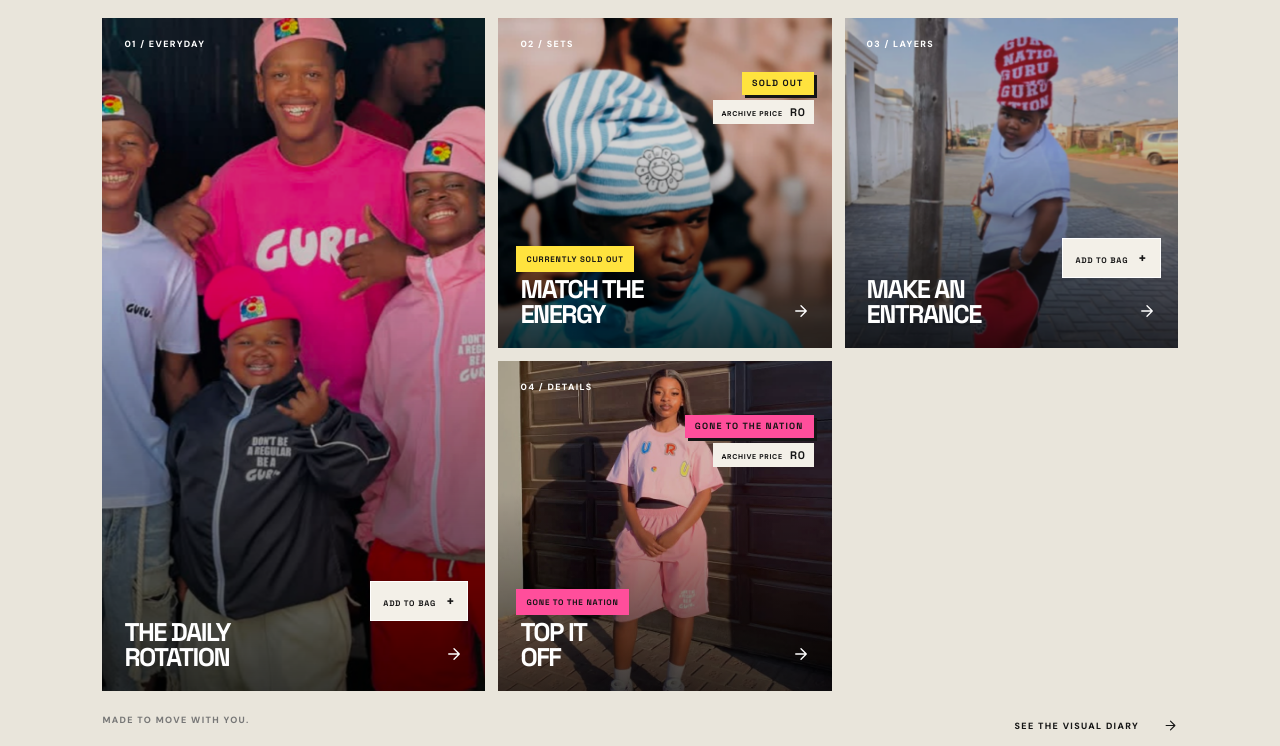
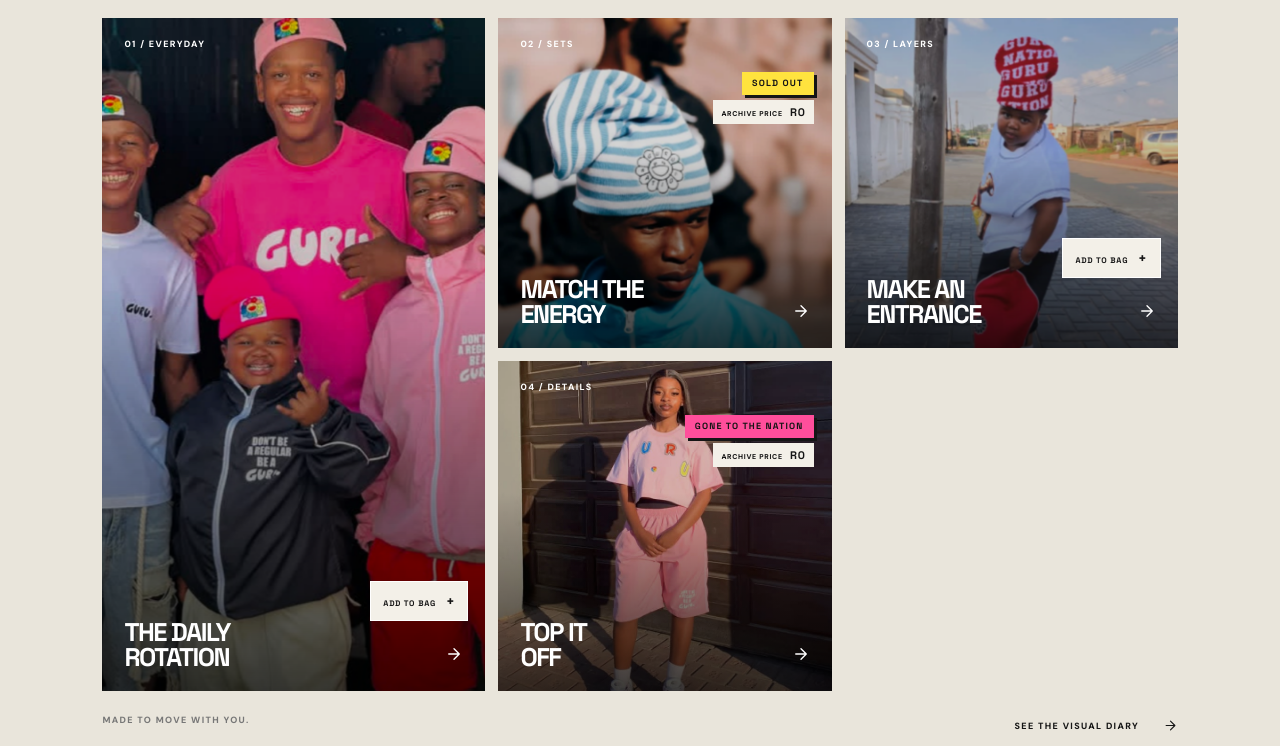
Before and after one commit to kswaagagency/gurunation-demo, a plain HTML site: page index.html in a window 1280 px wide. Shown: the part 2725-3471 px from the top of the page. Drawn offline with Linux system fonts and the light colour scheme.

Commit message:
Remove duplicate sold-out overlays from collection cards

```diff
--- a/index.html
+++ b/index.html
@@ -68,9 +68,9 @@
 <section class="collections" id="collections"><div class="section-head"><div><p class="eyebrow">02 / FIND YOUR EXPRESSION</p><h2>THE <em>LINE-UP.</em></h2></div><p>Everyday comfort.<br>Unmistakable character.</p></div>
 <div class="collection-grid">
 <article class="tile tile-feature" data-product="The Daily Rotation"><img src="IMG_4633.jpeg" alt="Guru Nation everyday streetwear" data-depth><span class="tile-index">01 / EVERYDAY</span><span class="tile-name">THE DAILY<br>ROTATION <b class="arrow-mark"><svg class="icon-arrow" viewBox="0 0 24 24" aria-hidden="true"><path d="M5 12h13M12 5l7 7-7 7"/></svg></b></span><button class="add-to-bag" type="button" data-add="The Daily Rotation">ADD TO BAG <span>+</span></button></article>
-<article class="tile" data-product="Match the Energy"><img src="IMG_4638.jpeg" alt="Guru Nation coordinated tracksuit" data-depth><span class="tile-index">02 / SETS</span><span class="tile-status"><b>SOLD OUT</b><i>ARCHIVE PRICE <strong>R0</strong></i></span><span class="tile-name">MATCH THE<br>ENERGY <b class="arrow-mark"><svg class="icon-arrow" viewBox="0 0 24 24" aria-hidden="true"><path d="M5 12h13M12 5l7 7-7 7"/></svg></b></span><span class="sold-out-note">CURRENTLY SOLD OUT</span></article>
+<article class="tile" data-product="Match the Energy"><img src="IMG_4638.jpeg" alt="Guru Nation coordinated tracksuit" data-depth><span class="tile-index">02 / SETS</span><span class="tile-status"><b>SOLD OUT</b><i>ARCHIVE PRICE <strong>R0</strong></i></span><span class="tile-name">MATCH THE<br>ENERGY <b class="arrow-mark"><svg class="icon-arrow" viewBox="0 0 24 24" aria-hidden="true"><path d="M5 12h13M12 5l7 7-7 7"/></svg></b></span></article>
 <article class="tile" data-product="Make an Entrance"><img src="IMG_4634.jpeg" alt="Guru Nation outerwear" data-depth><span class="tile-index">03 / LAYERS</span><span class="tile-name">MAKE AN<br>ENTRANCE <b class="arrow-mark"><svg class="icon-arrow" viewBox="0 0 24 24" aria-hidden="true"><path d="M5 12h13M12 5l7 7-7 7"/></svg></b></span><button class="add-to-bag" type="button" data-add="Make an Entrance">ADD TO BAG <span>+</span></button></article>
-<article class="tile" data-product="Top It Off"><img src="IMG_4636.jpeg" alt="Guru Nation accessories"><span class="tile-index">04 / DETAILS</span><span class="tile-status tile-status-pink"><b>GONE TO THE NATION</b><i>ARCHIVE PRICE <strong>R0</strong></i></span><span class="tile-name">TOP IT<br>OFF <b class="arrow-mark"><svg class="icon-arrow" viewBox="0 0 24 24" aria-hidden="true"><path d="M5 12h13M12 5l7 7-7 7"/></svg></b></span><span class="sold-out-note sold-out-pink">GONE TO THE NATION</span></article>
+<article class="tile" data-product="Top It Off"><img src="IMG_4636.jpeg" alt="Guru Nation accessories"><span class="tile-index">04 / DETAILS</span><span class="tile-status tile-status-pink"><b>GONE TO THE NATION</b><i>ARCHIVE PRICE <strong>R0</strong></i></span><span class="tile-name">TOP IT<br>OFF <b class="arrow-mark"><svg class="icon-arrow" viewBox="0 0 24 24" aria-hidden="true"><path d="M5 12h13M12 5l7 7-7 7"/></svg></b></span></article>
 </div><div class="grid-note"><span>MADE TO MOVE WITH YOU.</span><a href="#lookbook">SEE THE VISUAL DIARY <b class="arrow-mark"><svg class="icon-arrow" viewBox="0 0 24 24" aria-hidden="true"><path d="M5 12h13M12 5l7 7-7 7"/></svg></b></a></div></section>
 <section class="campaign"><img src="IMG_4635.jpeg" alt="Guru Nation community campaign"><div class="campaign-shade"></div><div class="campaign-copy"><p class="eyebrow">03 / THE PEOPLE MAKE THE NATION</p><h2>GOOD<br>VIBES.<br><em>BIG ENERGY.</em></h2><p>It's more than a fit. It's the people, the places and the memories made along the way.</p><a href="#lookbook">MEET THE MOVEMENT <svg class="icon-arrow" viewBox="0 0 24 24" aria-hidden="true"><path d="M5 12h13M12 5l7 7-7 7"/></svg></a></div><span class="campaign-vertical">GURU NATION — TO THE WORLD</span></section>
 <section class="lookbook" id="lookbook"><div class="section-head"><div><p class="eyebrow">04 / THE VISUAL DIARY</p><h2>THE NATION<br><em>IN MOTION.</em></h2></div><p>Real people. Real expression.<br>One unmistakable identity.</p></div><div class="look-grid">
```
